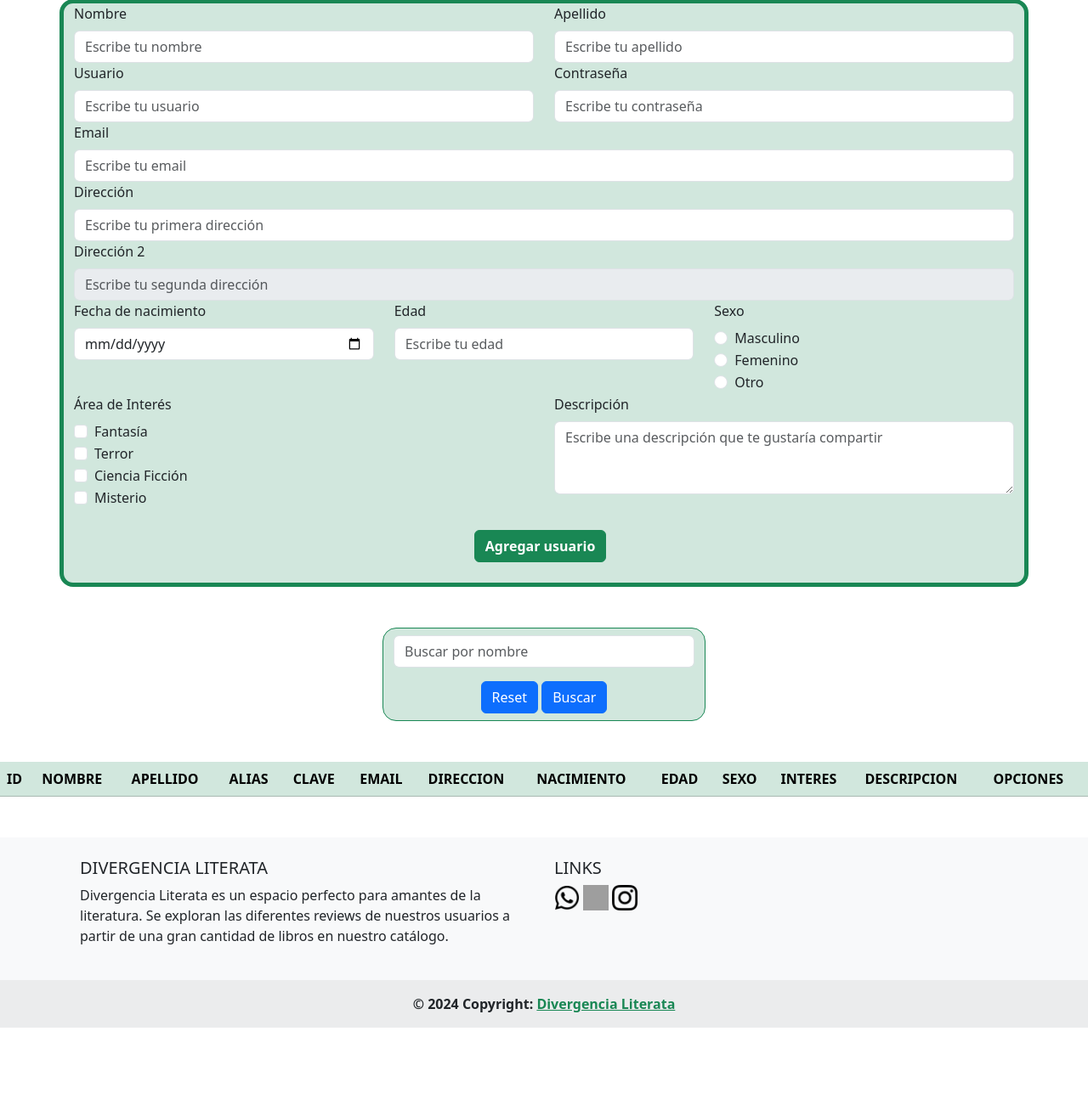
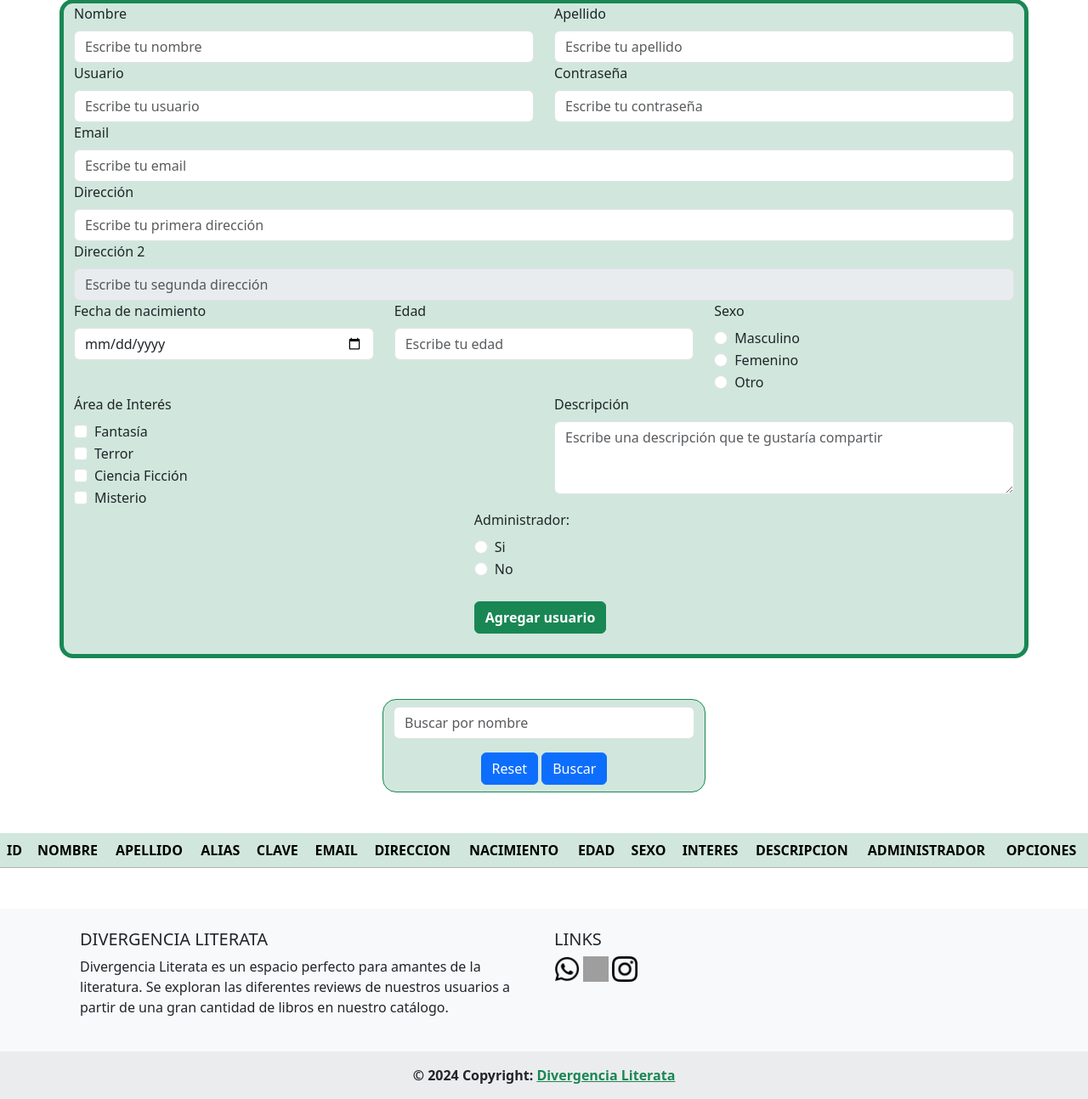
Before and after one commit to yjklars/paginaWeb, a PHP site: page /PanelDeControl.php in a window 1280 px wide. Shown: the part 221-1515 px from the top of the page at 85% size. Before the commit the page ends 1431 px from the top, so only its background shows below. Run offline with PHP 8.4, Linux system fonts and the light colour scheme; data that the repository does not hold is empty; some libraries are stand-ins or nearby versions; grey boxes are pictures that could not be loaded.

Commit message:
Se ha implementado la funcionalidad para que un administrador pueda acceder al panel de control desde la propia pagina. Para llevar a cabo esta funcionalidad, se agrego una nueva columna a la BD llamada adm (administrador), donde 0 significa usuario normal y 1 significa que es administrador. Cuando se inicia sesion en la pagina, se comprueba si adm es igual, o no, a 1.

```diff
--- a/IndexPrueba.php
+++ b/IndexPrueba.php
@@ -15,6 +15,7 @@ if($_SERVER['REQUEST_METHOD']==='POST'){
     $_SESSION['alias']=$row['alias'];
     $_SESSION['nombre']=$row['nombre'];
     $_SESSION['apellido']=$row['apellido'];
+    $_SESSION['adm']=$row['adm'];
     if(isset($_SERVER['HTTP_REFERER'])){
       $url=$_SERVER['HTTP_REFERER'];
     }
@@ -57,6 +58,11 @@ if($_SERVER['REQUEST_METHOD']==='POST'){
           <li class="nav-item">
             <a class="nav-link" href="NosotrosPrueba.php">NOSOTROS</a>
           </li>
+          <?php if(isset($_SESSION['alias'])){ if($_SESSION['adm'] == '1'){ ?>
+            <li class="nav-item">
+              <a class="nav-link" href="PanelDeControl.php">Panel de Control</a>
+            </li>
+          <?php }}?>
         </ul>
         <?php if(!isset($_SESSION['alias'])){ ?>
         <div class="d-flex">
--- a/NosotrosPrueba.php
+++ b/NosotrosPrueba.php
@@ -15,6 +15,7 @@ if($_SERVER['REQUEST_METHOD']==='POST'){
     $_SESSION['alias']=$row['alias'];
     $_SESSION['nombre']=$row['nombre'];
     $_SESSION['apellido']=$row['apellido'];
+    $_SESSION['adm']=$row['adm'];
     if(isset($_SERVER['HTTP_REFERER'])){
       $url=$_SERVER['HTTP_REFERER'];
     }
@@ -58,6 +59,11 @@ if($_SERVER['REQUEST_METHOD']==='POST'){
               <li class="nav-item">
                 <a class="nav-link" href="NosotrosPrueba.php"><strong>NOSOTROS</strong></a>
               </li>
+              <?php if(isset($_SESSION['alias'])){ if($_SESSION['adm'] == '1'){ ?>
+              <li class="nav-item">
+                <a class="nav-link" href="PanelDeControl.php">Panel de Control</a>
+              </li>
+              <?php }}?>
             </ul>
             <?php if(!isset($_SESSION['alias'])){ ?>
             <div class="d-flex">
--- a/PanelDeControl.php
+++ b/PanelDeControl.php
@@ -155,7 +155,23 @@
                     <textarea class="form-control" id="descriptionInput" rows="3" name="descripcion" placeholder="Escribe una descripción que te gustaría compartir"></textarea>
                   </div>
             </div>
-            <div class="col-12"><br></div>
+            <div class="col-5"></div>
+            <div class="col-7">
+                <label class="form-label">Administrador:</label>
+                <div class="form-check">
+                    <input class="form-check-input" type="radio" name="adm" value="1" required>
+                    <label class="form-check-label" for="adm">
+                      Si
+                    </label>
+                </div>
+                <div class="form-check">
+                    <input class="form-check-input" type="radio" name="adm" value="0" required>
+                    <label class="form-check-label" for="adm">
+                      No
+                    </label>
+                </div>
+              <br>
+            </div>
             <div class="col-5"></div>
             <div class="col-7 mb-4">
                 <button type="submit" class="btn btn-success"><strong>Agregar usuario</strong></button>
@@ -194,6 +210,7 @@
                         <th>SEXO</th>
                         <th>INTERES</th>
                         <th>DESCRIPCION</th>
+                        <th>ADMINISTRADOR</th>
                         <th>OPCIONES</th>
                     </tr>
                 </thead>
@@ -214,6 +231,7 @@
                             <th><?php echo $row['sexo']?></th>
                             <th><?php echo $row['areaInteres']?></th>
                             <th><?php echo $row['descripcion']?></th>
+                            <th><?php echo $row['adm']?></th>
                             <th>
                                 <button type="button" class="btn btn-danger" data-bs-toggle="modal" data-bs-target="#ModalEliminacion-<?php echo $row['id'];?>">
                                     Eliminar
--- a/RecuperarPassword.php
+++ b/RecuperarPassword.php
@@ -116,7 +116,7 @@ if($_SERVER['REQUEST_METHOD']==='POST'){
                 <label for="emailInput" class="form-label my-2">Email</label>
                 <input type="email" class="form-control focus-ring focus-ring-success" name="email" id="emailInput" placeholder="Ingrese su email asociado al usuario" required>
                 <label for="userInput" class="form-label my-2">Usuario</label>
-                <input type="password" class="form-control focus-ring focus-ring-success mb-3" name="alias" id="userInput" placeholder="Ingrese su usuario" required>
+                <input type="text" class="form-control focus-ring focus-ring-success mb-3" name="alias" id="userInput" placeholder="Ingrese su usuario" required>
                 <label for="passwordInput" class="form-label my-2">Nueva contraseña</label>
                 <input type="password" class="form-control focus-ring focus-ring-success mb-3" name="clave" id="passwordInput" placeholder="Ingrese su nueva contraseña" required>
             </div>
--- a/insertarFormulario.php
+++ b/insertarFormulario.php
@@ -19,7 +19,7 @@ if(isset($_POST['opcion'])){
     $areaInteres=implode(',',$_POST['opcion']);
 }
 //echo("INSERT INTO usuario VALUES ('$nombre','$apellido','$alias','$clave','$email','$direccion','$fechaNacimiento','$edad','$sexo','$areaInteres','$descripcion')");
-$sql="INSERT INTO usuario (nombre,apellido,alias,clave,email,direccion,fechaNacimiento,edad,sexo,areaInteres,descripcion) VALUES('$nombre','$apellido','$alias','$clave','$email','$direccion','$fechaNacimiento','$edad','$sexo','$areaInteres','$descripcion')";
+$sql="INSERT INTO usuario (nombre,apellido,alias,clave,email,direccion,fechaNacimiento,edad,sexo,areaInteres,descripcion,adm) VALUES('$nombre','$apellido','$alias','$clave','$email','$direccion','$fechaNacimiento','$edad','$sexo','$areaInteres','$descripcion',0)";
 $query=mysqli_query($con,$sql);
 
 
--- a/insertarPanel.php
+++ b/insertarPanel.php
@@ -14,12 +14,13 @@ $edad=$_POST['edad'];
 $sexo=$_POST['sexo'];
 $areaInteres="";
 $descripcion=$_POST['descripcion'];
+$adm=$_POST['adm'];
 
 if(isset($_POST['opcion'])){
     $areaInteres=implode(",",$_POST['opcion']);
 }
 //echo("INSERT INTO usuario VALUES ('$nombre','$apellido','$alias','$clave','$email','$direccion','$fechaNacimiento','$edad','$sexo','$areaInteres','$descripcion')");
-$sql="INSERT INTO usuario (nombre,apellido,alias,clave,email,direccion,fechaNacimiento,edad,sexo,areaInteres,descripcion) VALUES('$nombre','$apellido','$alias','$clave','$email','$direccion','$fechaNacimiento','$edad','$sexo','$areaInteres','$descripcion')";
+$sql="INSERT INTO usuario (nombre,apellido,alias,clave,email,direccion,fechaNacimiento,edad,sexo,areaInteres,descripcion,adm) VALUES('$nombre','$apellido','$alias','$clave','$email','$direccion','$fechaNacimiento','$edad','$sexo','$areaInteres','$descripcion','$adm')";
 $query=mysqli_query($con,$sql);
 
 
--- a/update.php
+++ b/update.php
@@ -14,11 +14,12 @@ $edad=$_POST['edad'];
 $sexo=$_POST['sexo'];
 $areaInteres="";
 $descripcion=$_POST['descripcion'];
+$adm=$_POST['adm'];
 
 if(isset($_POST['opcion'])){
     $areaInteres=implode(',',$_POST['opcion']);
 }
-$sql="UPDATE usuario SET nombre='$nombre',apellido='$apellido',alias='$alias',clave='$clave',email='$email',direccion='$direccion',fechaNacimiento='$fechaNacimiento',edad='$edad',sexo='$sexo',areaInteres='$areaInteres',descripcion='$descripcion' WHERE id='$id'";
+$sql="UPDATE usuario SET nombre='$nombre',apellido='$apellido',alias='$alias',clave='$clave',email='$email',direccion='$direccion',fechaNacimiento='$fechaNacimiento',edad='$edad',sexo='$sexo',areaInteres='$areaInteres',descripcion='$descripcion',adm='$adm' WHERE id='$id'";
 $query=mysqli_query($con,$sql);
 
 if($query){
```
Also changed, not shown: actualizar.php (+17 -1 lines).
